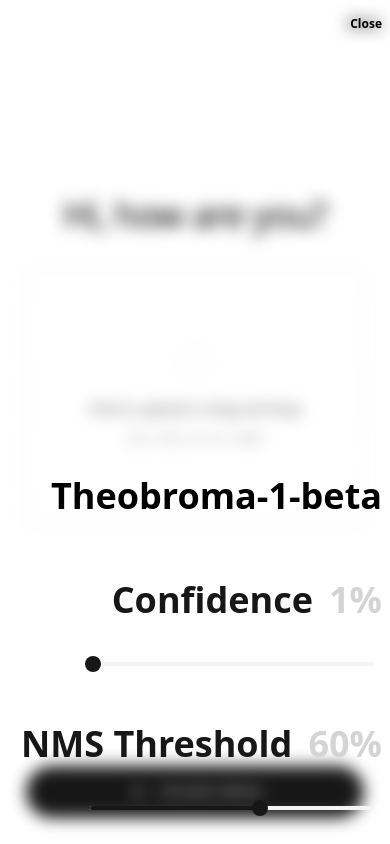
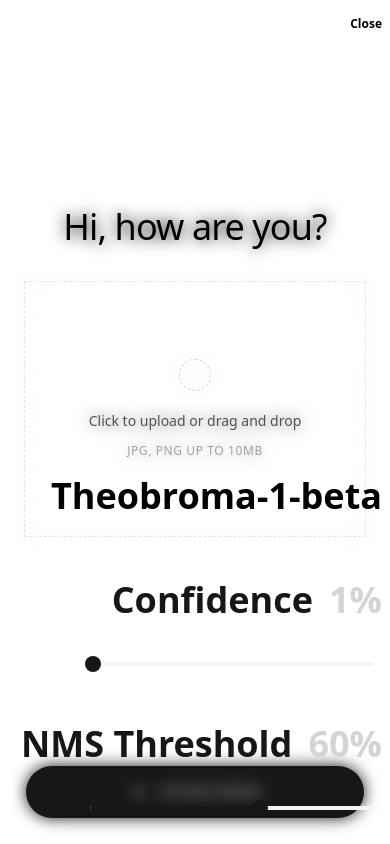
Before and after one commit to DeepCacao/UI, a Next.js app: page /home in a window 390 px wide. Both pictures are taken after a click on the button "Menu". Built offline with nearby package versions, Linux system fonts and the light colour scheme; what onnxruntime-web would draw is missing.

Commit message:
style(home): improve layout and navigation styling
- Update main container height to use min-height for better responsiveness
- Enhance nav styling with fixed positioning and z-index
- Restructure nav overlay close button layout
- Adjust scan section padding and mobile button positioning

```diff
--- a/src/app/home/components/nav-overlay.tsx
+++ b/src/app/home/components/nav-overlay.tsx
@@ -139,12 +139,15 @@ export default function NavOverlay({ isOpen, onClose, confidenceThreshold, setCo
             ref={overlayRef}
             className="fixed inset-0 bg-background/95 backdrop-blur-sm z-[100] flex flex-col items-end justify-end opacity-0 pointer-events-none p-2 md:p-4"
         >
-            <button
-                onClick={onClose}
-                className="absolute top-4 right-2 text-xs font-semibold"
-            >
-                Close
-            </button>
+            <nav className="absolute top-0 text-xs md:text-sm font-semibold left-0 w-full p-2 py-4 md:p-4 flex gap-4 pointer-events-none">
+                <div className={`flex grow justify-end items-start ${isOpen ? 'pointer-events-auto' : 'pointer-events-none'}`}>
+                    <button
+                        onClick={onClose}
+                    >
+                        Close
+                    </button>
+                </div>
+            </nav>
             <div ref={containerRef} className="flex flex-col gap-8 text-right items-end">
                 {/* Model Name */}
                 <div className="overflow-hidden flex flex-col items-end gap-2">
--- a/src/app/home/components/nav.tsx
+++ b/src/app/home/components/nav.tsx
@@ -17,10 +17,12 @@ export default function Nav({ confidenceThreshold, setConfidenceThreshold, nmsTh
 
     return (
         <>
-            <nav className="sticky top-0 text-xs md:text-sm font-semibold left-0 w-screen p-2 py-4 md:p-4 flex gap-4 z-20 pointer-events-none">
+            <nav className="fixed top-0 text-xs md:text-sm font-semibold left-0 w-full p-2 py-4 md:p-4 flex gap-4 z-50 mix-blend-difference pointer-events-none">
                 <div className="flex grow justify-end items-start pointer-events-auto">
                     <button
                         onClick={() => setIsMenuOpen(true)}
+                        className="text-white cursor-pointer"
+                        type="button"
                     >
                         Menu
                     </button>
--- a/src/app/home/components/scan-section.tsx
+++ b/src/app/home/components/scan-section.tsx
@@ -133,7 +133,7 @@ export default function ScanSection({ confidenceThreshold, nmsThreshold }: ScanS
 
       {/* Main Interactive Area - Scrollable */}
       <div className="flex-1 w-full overflow-y-auto scrollbar-hide">
-        <div className={`min-h-full flex flex-col items-center ${resultImage ? 'justify-start pt-10' : 'justify-center'} p-6 pb-20 max-w-xl mx-auto space-y-8 animate-in fade-in duration-1000`}>
+        <div className={`min-h-[100dvh] flex flex-col items-center ${resultImage ? 'justify-start pt-10' : 'justify-center'} p-6 pb-28 md:pb-0 max-w-xl mx-auto space-y-8 animate-in fade-in duration-1000`}>
 
           {/* Header - Editorial Style */}
           {!resultImage && (
@@ -275,9 +275,12 @@ export default function ScanSection({ confidenceThreshold, nmsThreshold }: ScanS
       </div>
 
       {/* Mobile Fixed Bottom Button */}
-      <div className="md:hidden w-full p-6 bg-background z-50 shrink-0">
-        <div className="w-full p-[2px] rounded-full bg-gradient-to-r from-purple-500 via-red-500 to-yellow-500 shadow-lg transition-all active:scale-[0.98]">
-          <button
+      <div className="md:hidden fixed bottom-0 left-0 w-full z-50">
+
+          {/* Content */}
+          <div className="relative p-6 pb-6 pt-4">
+            <div className="w-full p-[2px] rounded-full bg-gradient-to-r from-purple-500 via-red-500 to-yellow-500 shadow-lg transition-all active:scale-[0.98]">
+              <button
             onClick={handleUploadClick}
             disabled={analyzing || modelLoading}
             className="w-full py-4 rounded-full bg-neutral-900 text-white text-xs uppercase tracking-widest hover:bg-neutral-800 transition-all flex items-center justify-center gap-3 disabled:cursor-not-allowed"
@@ -295,6 +298,7 @@ export default function ScanSection({ confidenceThreshold, nmsThreshold }: ScanS
               Upload Image
             </span>
           </button>
+          </div>
         </div>
       </div>
 
--- a/src/app/home/page.tsx
+++ b/src/app/home/page.tsx
@@ -9,7 +9,7 @@ export default function HomePage() {
   const [nmsThreshold, setNmsThreshold] = useState(0.60)
 
   return (
-    <main className="h-[100dvh] w-full bg-background overflow-hidden flex flex-col">
+    <main className="min-h-[100dvh] w-full bg-background flex flex-col">
       <Nav
         confidenceThreshold={confidenceThreshold}
         setConfidenceThreshold={setConfidenceThreshold}
```
